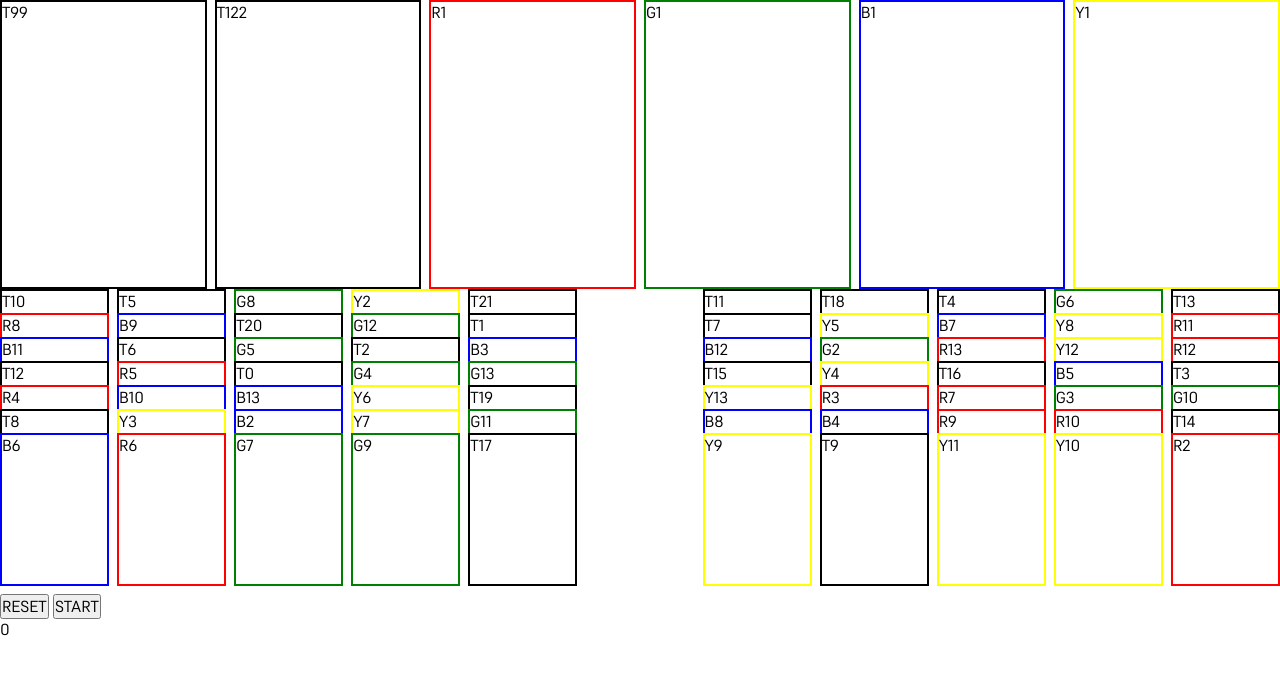
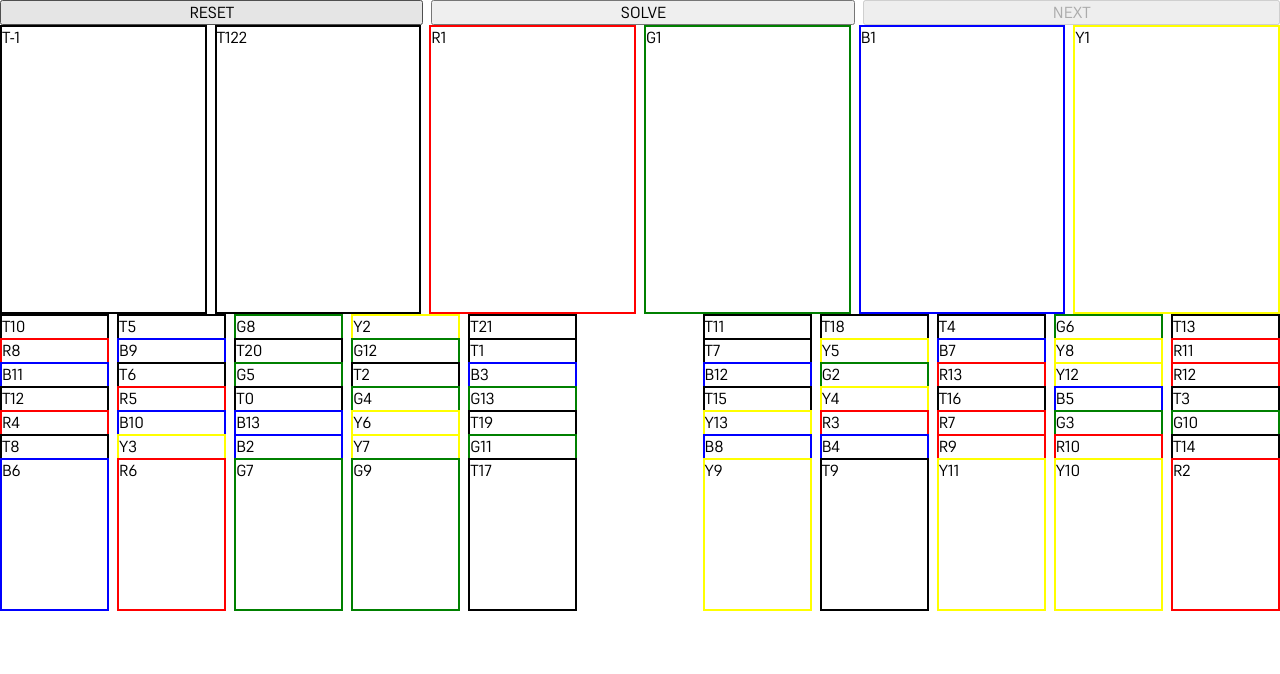
Before and after one commit to Dubbelll/Fortuna, a SvelteKit app: page / in a window 1280 px wide. Shown: the top 674 px of the page. Built offline with nearby package versions, Linux system fonts and the light colour scheme.

Commit message:
Clean up layout

```diff
--- a/src/lib/play.ts
+++ b/src/lib/play.ts
@@ -19,7 +19,7 @@ export function makeGame(columns: Column[]): Game {
 
 export function makeDiscard(): Card[] {
 	return [
-		{ id: 99, face: 'T99' },
+		{ id: 99, face: 'T-1' },
 		{ id: 122, face: 'T122' },
 		{ id: 201, face: 'R1' },
 		{ id: 301, face: 'G1' },
--- a/src/routes/+page.svelte
+++ b/src/routes/+page.svelte
@@ -57,18 +57,22 @@
 	}
 </script>
 
-<Discard {discard} />
-<Board {piles} />
-<button onclick={reset}>RESET</button>
-<button onclick={start}>START</button>
-<p>{iteration}</p>
-<p>{result}</p>
-{#if solution.length > 0}
-	<button onclick={next}>NEXT</button>
-{/if}
+<div>
+	<div class="controls">
+		<button onclick={reset}>RESET</button>
+		<button onclick={start}>SOLVE</button>
+		<button onclick={next} disabled={solution.length === 0}>NEXT</button>
+	</div>
+	<div>
+		<Discard {discard} />
+		<Board {piles} />
+	</div>
+</div>
 
 <style>
-	p {
-		white-space: pre;
+	.controls {
+		display: grid;
+		grid-auto-flow: column;
+		gap: 8px;
 	}
 </style>
```
